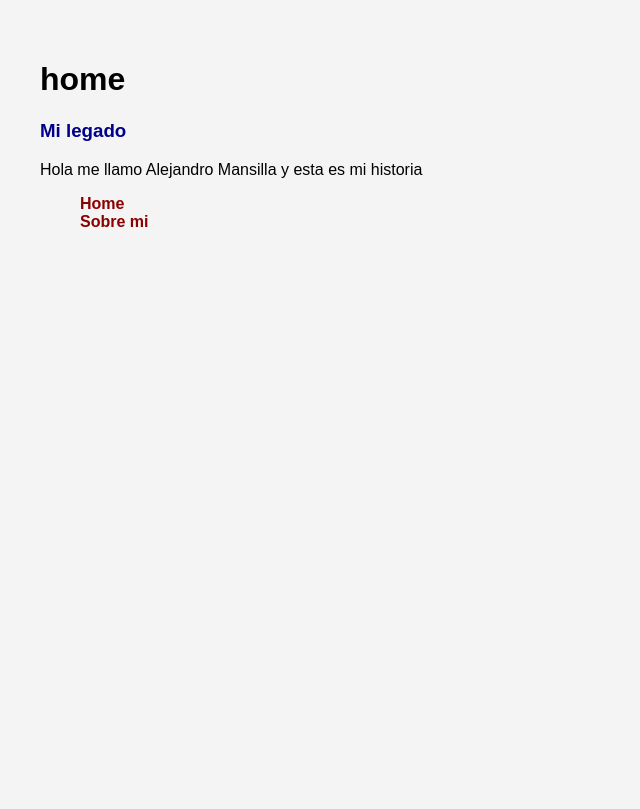
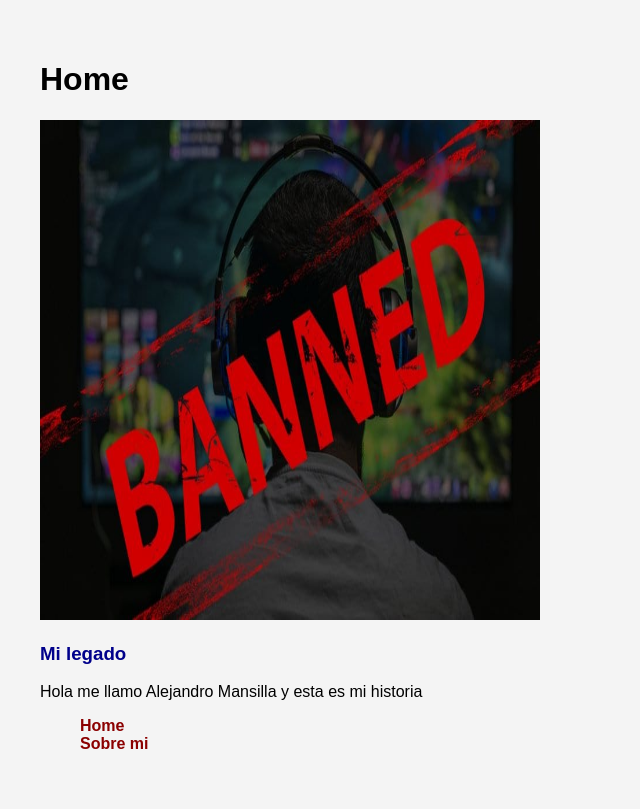
Before and after one commit to pabloescm/django-railway, a Django app: page / in a window 1280 px wide. Shown: the whole page, without its empty margins (0-640 px from the left). Before the commit the page ends 227 px from the top, so only its background shows below. Run offline with Django 5.2, Linux system fonts and the light colour scheme.

Commit message:
Agregando imagen home

```diff
--- a/home/templates/home.html
+++ b/home/templates/home.html
@@ -9,9 +9,11 @@
 </head>
 <body>
 
-<h1><strong>home</strong></h1>
+<h1><strong>Home</strong></h1>
+<img src="{% static '/images/aa.jpg' %}" alt="image" style="width: 500px; height: 500px;">
 <h3>Mi legado</h3>
 <p>Hola me llamo Alejandro Mansilla y esta es mi historia</p>
+
 <ul>
   <li><a href="/">Home</a></li>
   <li><a href="/articles">Sobre mi</a></li>
```
Also changed, not shown: web/static/images/aa.jpg (added), 2 other files.
